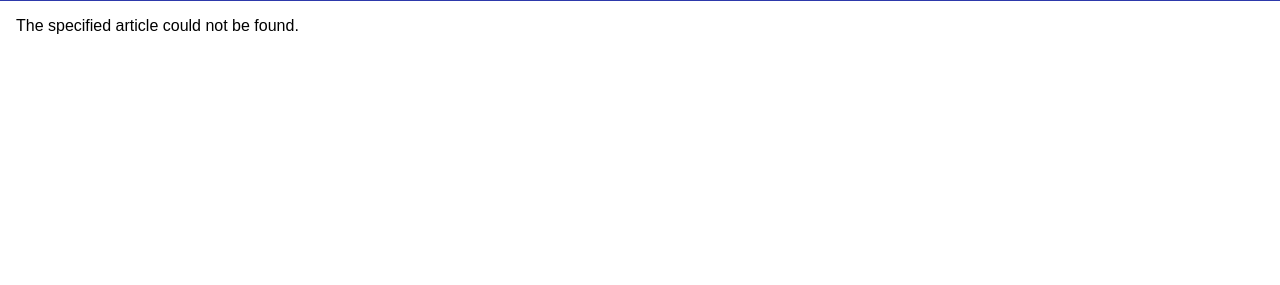
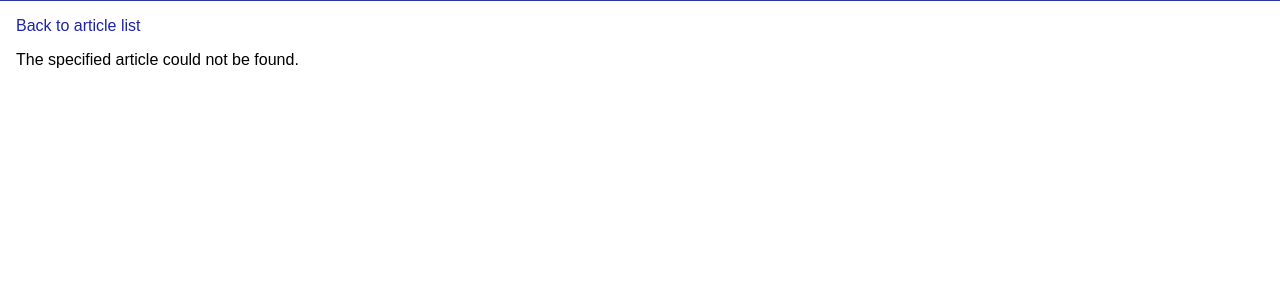
Before and after one commit to absreim/portfolio, a Django app: template articles/templates/articles/single.html in a window 1280 px wide. Shown: the part 90-375 px from the top of the page. Run offline with Django 3.2, Linux system fonts and the light colour scheme; the template is opened without the code that fills it, so the values that code supplies are empty.

Commit message:
Added link back to articles list for single article view.

```diff
--- a/articles/templates/articles/single.html
+++ b/articles/templates/articles/single.html
@@ -11,6 +11,7 @@
 
 {% block body %}
     <main>
+        <p><a href="/articles/">Back to article list</a></p>
         {% if article %}
             <h1>{{ article.name }}</h1>
             <h3>{{ article.date }}</h3>
```
